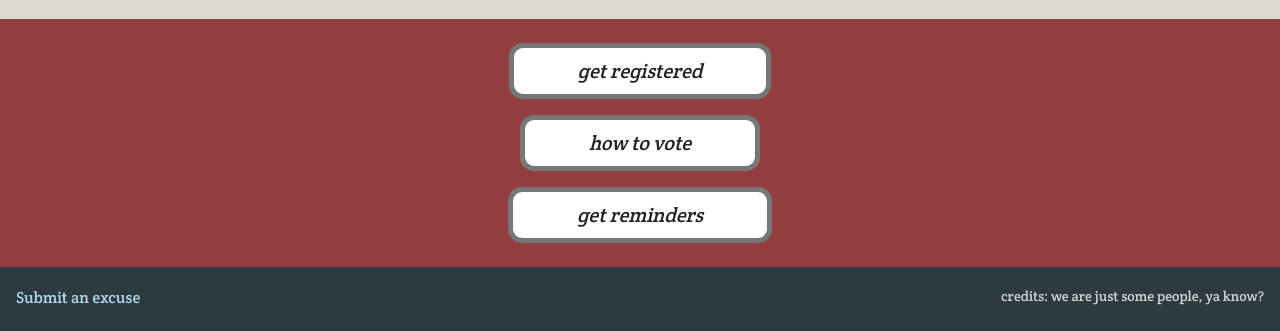
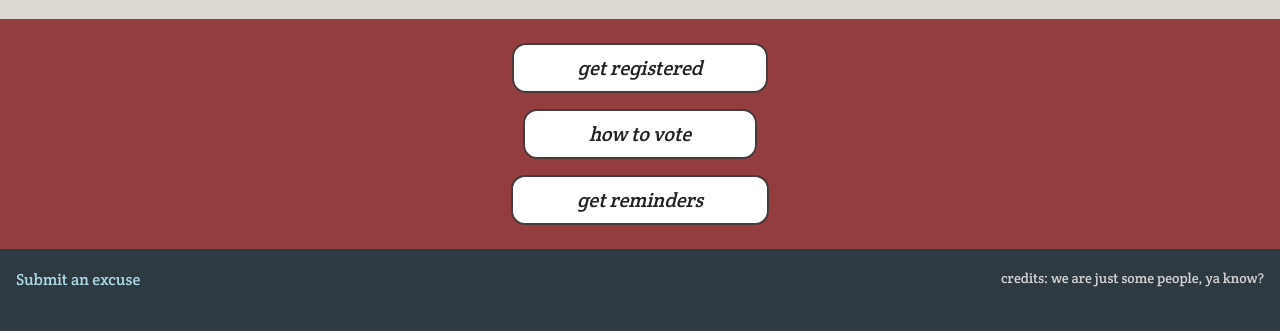
Before and after one commit to sawall/whatisyourexcuse, a plain HTML site: page static/index.html in a window 1280 px wide. Shown: the part 661-992 px from the top of the page. Drawn offline with nearby package versions, Linux system fonts and the light colour scheme.

Commit message:
changed bottom button borders

```diff
--- a/static/style.css
+++ b/static/style.css
@@ -164,12 +164,12 @@ header .banner {
   padding: 10px 4rem;
   background: white;
   border-radius: 14px;
-  border: 5px solid #777;
+  border: 2px solid #483A3A;
 }
 
 .links_to_things a:hover {
   background: #4b87b7;
-  border: 5px solid #4b87b7;
+  border: 2px solid #4b87b7;
   box-shadow: 0 4px 8px 0 rgba(0, 0, 0, 0.2), 0 6px 20px 0 rgba(0, 0, 0, 0.19);
   color: #fff;
 }
```
